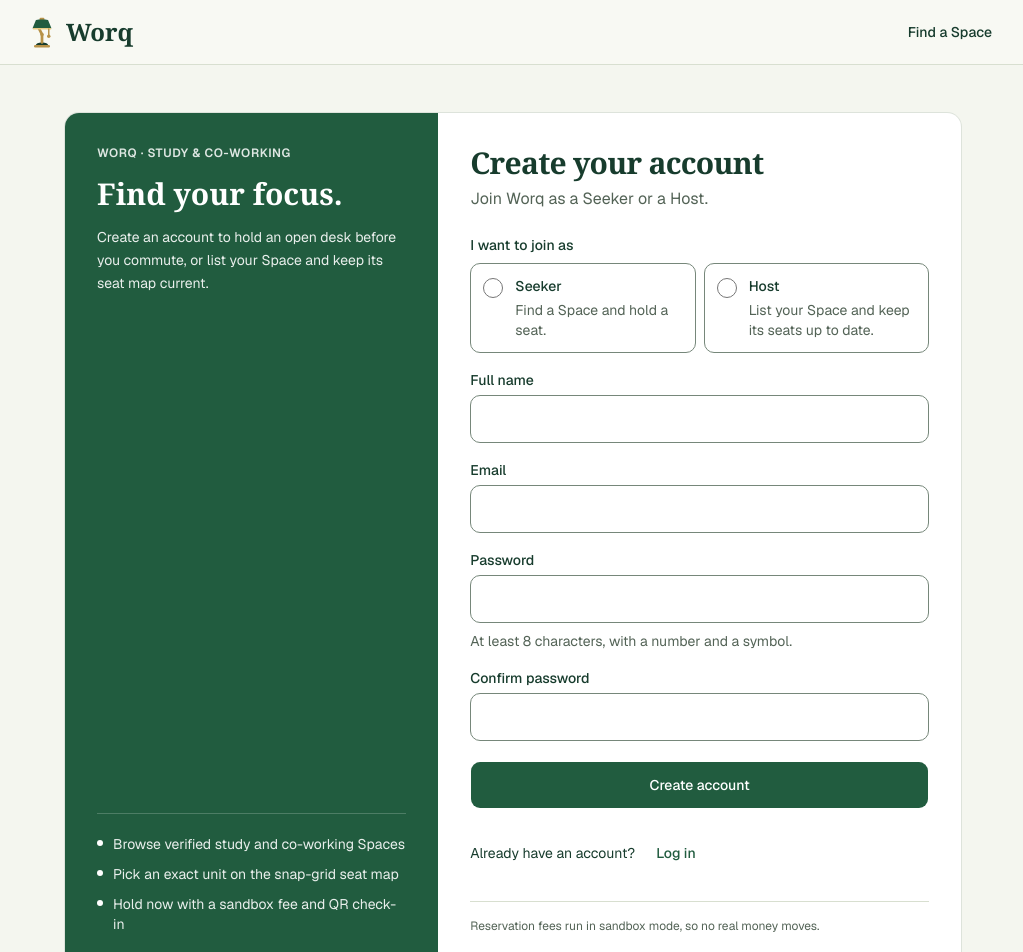
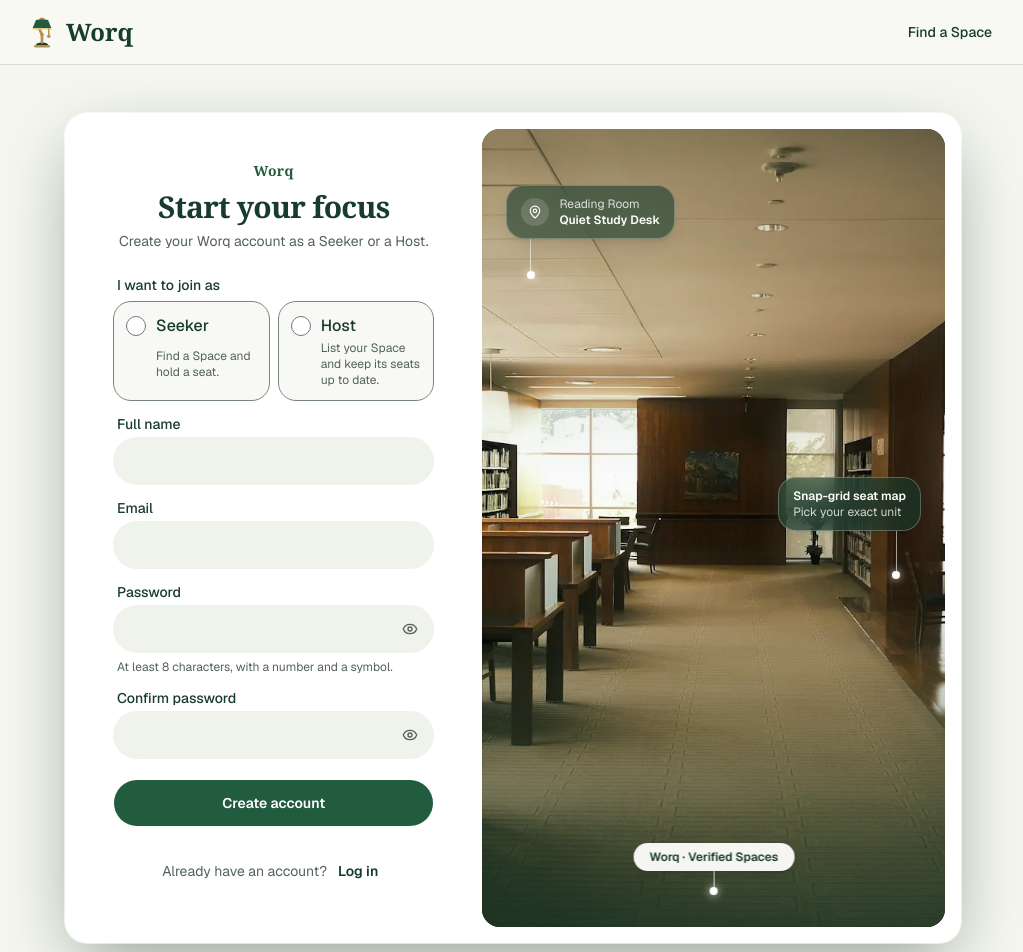
Before and after one commit to dreeyanzz/studyhub, a Next.js app: page /register in a window 1280 px wide. Shown: the top 952 px of the page, without its empty margins (127-1150 px from the left). Built offline with nearby package versions, Linux system fonts and the light colour scheme.

Commit message:
feat(STORY-17): refine split auth card and password toggle

```diff
--- a/app/(auth)/_components/auth-shell.tsx
+++ b/app/(auth)/_components/auth-shell.tsx
@@ -1,73 +1,99 @@
 import type { ReactNode } from 'react'
-
-import { Card } from '@/components/ui/card'
-
-const highlights = [
-  'Browse verified study and co-working Spaces',
-  'Pick an exact unit on the snap-grid seat map',
-  'Hold now with a sandbox fee and QR check-in',
-]
+import Image from 'next/image'
+import { MapPin } from 'lucide-react'
 
 /**
- * Shared split-panel shell for /login and /register (STORY-17).
- * Stacks cleanly at 360 px and uses a two-column editorial card on md+ screens.
+ * Split white-and-photo card shell for /login and /register (STORY-17).
+ * Stacks cleanly on mobile and displays a framed study-space photo with
+ * floating frosted-glass map callouts on md+ screens.
  */
 export function AuthShell({
-  asideEyebrow,
-  asideTitle,
-  asideBody,
   title,
   subtitle,
   children,
 }: {
-  asideEyebrow: string
-  asideTitle: string
-  asideBody: string
   title: string
   subtitle: string
   children: ReactNode
 }) {
   return (
-    <Card className="w-full max-w-4xl self-start overflow-hidden p-0">
-      <div className="grid md:grid-cols-[minmax(0,5fr)_minmax(0,7fr)]">
-        <aside className="flex flex-col justify-between gap-6 bg-primary p-6 text-primary-foreground sm:p-8">
-          <div className="space-y-3">
-            <p className="text-xs font-semibold tracking-wider text-primary-foreground/85 uppercase">
-              {asideEyebrow}
-            </p>
-            <h2 className="font-heading text-2xl leading-snug font-semibold sm:text-3xl">
-              {asideTitle}
-            </h2>
-            <p className="text-sm leading-relaxed text-primary-foreground/90">
-              {asideBody}
-            </p>
-          </div>
-          <ul className="hidden space-y-2.5 border-t border-primary-foreground/20 pt-5 text-sm text-primary-foreground/90 md:block">
-            {highlights.map((item) => (
-              <li key={item} className="flex items-start gap-2.5">
-                <span
-                  aria-hidden="true"
-                  className="mt-1.5 size-1.5 shrink-0 rounded-full bg-primary-foreground"
-                />
-                <span>{item}</span>
-              </li>
-            ))}
-          </ul>
-        </aside>
-
-        <div className="flex flex-col gap-6 p-6 sm:p-8">
-          <div className="space-y-1.5">
-            <h1 className="font-heading text-3xl font-semibold tracking-tight">
+    <section
+      aria-labelledby="auth-title"
+      className="auth-split-card w-full max-w-4xl self-center rounded-3xl bg-card/95 p-3 shadow-[0_24px_70px_-15px_rgba(16,43,32,0.48)] ring-1 ring-white/60 backdrop-blur-md sm:p-4"
+    >
+      <div className="grid gap-4 md:grid-cols-[minmax(0,5fr)_minmax(0,6fr)]">
+        <div className="flex flex-col justify-center px-4 py-6 sm:px-8 sm:py-8">
+          <p className="mb-2 text-center font-heading text-sm font-semibold tracking-wide text-primary">
+            Worq
+          </p>
+          <div className="mb-6 space-y-1.5 text-center">
+            <h1
+              id="auth-title"
+              className="font-heading text-3xl font-semibold tracking-tight text-foreground"
+            >
               {title}
             </h1>
-            <p className="text-base text-muted-foreground">{subtitle}</p>
+            <p className="text-sm text-muted-foreground">{subtitle}</p>
           </div>
           {children}
-          <p className="border-t border-border pt-4 text-xs text-muted-foreground">
-            Reservation fees run in sandbox mode, so no real money moves.
-          </p>
+        </div>
+
+        <div className="relative hidden min-h-[28rem] overflow-hidden rounded-2xl bg-primary md:block">
+          <Image
+            src="/images/public-landing/library.webp"
+            alt=""
+            fill
+            sizes="(min-width: 768px) 45vw, 0px"
+            className="object-cover"
+            priority
+          />
+          <div
+            aria-hidden="true"
+            className="absolute inset-0 bg-gradient-to-t from-[#173c2d]/60 via-transparent to-[#173c2d]/20"
+          />
+
+          {/* Floating frosted-glass study-space callouts */}
+          <div
+            aria-hidden="true"
+            className="auth-pin-a absolute top-14 left-6 flex flex-col items-start"
+          >
+            <div className="flex items-center gap-2.5 rounded-2xl border border-white/25 bg-[#173c2d]/60 px-3.5 py-2.5 text-white shadow-lg backdrop-blur-md">
+              <span className="flex size-7 items-center justify-center rounded-full bg-white/15">
+                <MapPin className="size-3.5" />
+              </span>
+              <div className="leading-tight">
+                <p className="text-xs text-white/80">Reading Room</p>
+                <p className="text-xs font-semibold">Quiet Study Desk</p>
+              </div>
+            </div>
+            <div className="ml-6 h-8 w-px bg-white/60" />
+            <div className="ml-[21px] size-2 rounded-full bg-white shadow-[0_0_8px_rgba(255,255,255,0.9)]" />
+          </div>
+
+          <div
+            aria-hidden="true"
+            className="auth-pin-b absolute top-1/2 right-6 flex -translate-y-1/2 flex-col items-end"
+          >
+            <div className="rounded-2xl border border-white/25 bg-[#173c2d]/60 px-3.5 py-2.5 text-white shadow-lg backdrop-blur-md">
+              <p className="text-xs font-semibold">Snap-grid seat map</p>
+              <p className="text-xs text-white/80">Pick your exact unit</p>
+            </div>
+            <div className="mr-6 h-10 w-px bg-white/60" />
+            <div className="mr-[21px] size-2 rounded-full bg-white shadow-[0_0_8px_rgba(255,255,255,0.9)]" />
+          </div>
+
+          <div
+            aria-hidden="true"
+            className="auth-pin-c absolute bottom-8 left-1/2 flex flex-col items-center"
+          >
+            <div className="rounded-full bg-white/95 px-4 py-1.5 text-xs font-semibold text-foreground shadow-md backdrop-blur-md">
+              Worq · Verified Spaces
+            </div>
+            <div className="h-4 w-px bg-white/80" />
+            <div className="size-2 rounded-full bg-white shadow-[0_0_8px_rgba(255,255,255,0.9)]" />
+          </div>
         </div>
       </div>
-    </Card>
+    </section>
   )
 }
--- a/app/(auth)/_components/form-field.tsx
+++ b/app/(auth)/_components/form-field.tsx
@@ -1,7 +1,11 @@
-import type { ComponentProps } from 'react'
+'use client'
+
+import { useState, type ComponentProps } from 'react'
+import { Eye, EyeOff } from 'lucide-react'
 
 import { Input } from '@/components/ui/input'
 import { Label } from '@/components/ui/label'
+import { cn } from '@/lib/utils'
 
 type FormFieldProps = ComponentProps<typeof Input> & {
   /** Also the input's name, which the Zod schema reads. */
@@ -13,29 +17,65 @@ type FormFieldProps = ComponentProps<typeof Input> & {
 
 // A labelled input whose hint and first error are announced with it
 // (STORY-03 design §3: aria-invalid and aria-describedby).
-export function FormField({ id, label, hint, errors, ...inputProps }: FormFieldProps) {
+export function FormField({
+  id,
+  label,
+  hint,
+  errors,
+  type,
+  className,
+  ...inputProps
+}: FormFieldProps) {
+  const [showPassword, setShowPassword] = useState(false)
+  const isPassword = type === 'password'
+  const effectiveType = isPassword && showPassword ? 'text' : type
   const error = errors?.[0]
   const describedBy = [hint && `${id}-hint`, error && `${id}-error`]
     .filter(Boolean)
     .join(' ')
 
   return (
-    <div className="flex flex-col gap-2">
-      <Label htmlFor={id}>{label}</Label>
+    <div className="flex flex-col gap-1.5">
+      <Label htmlFor={id} className="px-1 text-foreground">
+        {label}
+      </Label>
+      <div className="relative">
         <Input
           id={id}
           name={id}
+          type={effectiveType}
           aria-invalid={error ? true : undefined}
           aria-describedby={describedBy || undefined}
+          className={cn(
+            'rounded-full border-transparent bg-muted/85 px-4 text-foreground transition-colors placeholder:text-muted-foreground focus-visible:border-primary focus-visible:bg-background',
+            isPassword && 'pr-12',
+            className,
+          )}
           {...inputProps}
         />
+        {isPassword && (
+          <button
+            type="button"
+            onClick={() => setShowPassword((prev) => !prev)}
+            aria-label={showPassword ? 'Hide password' : 'Show password'}
+            aria-pressed={showPassword}
+            className="absolute top-0 right-0 flex size-12 items-center justify-center rounded-full text-muted-foreground transition-colors hover:text-foreground focus-visible:ring-3 focus-visible:ring-ring focus-visible:ring-offset-2 focus-visible:ring-offset-background focus-visible:outline-none"
+          >
+            {showPassword ? (
+              <EyeOff aria-hidden="true" className="size-4" />
+            ) : (
+              <Eye aria-hidden="true" className="size-4" />
+            )}
+          </button>
+        )}
+      </div>
       {hint && (
-        <p id={`${id}-hint`} className="text-sm text-muted-foreground">
+        <p id={`${id}-hint`} className="px-1 text-xs text-muted-foreground">
           {hint}
         </p>
       )}
       {error && (
-        <p id={`${id}-error`} className="text-sm text-destructive">
+        <p id={`${id}-error`} className="px-1 text-sm text-destructive">
           {error}
         </p>
       )}
--- /dev/null
+++ b/app/(auth)/auth.css
@@ -0,0 +1,65 @@
+@keyframes authCardEnter {
+  from {
+    opacity: 0;
+    transform: translateY(14px) scale(0.985);
+  }
+  to {
+    opacity: 1;
+    transform: translateY(0) scale(1);
+  }
+}
+
+@keyframes authPinFloatA {
+  0%,
+  100% {
+    transform: translate3d(0, 0, 0);
+  }
+  50% {
+    transform: translate3d(0, -6px, 0);
+  }
+}
+
+@keyframes authPinFloatB {
+  0%,
+  100% {
+    transform: translate3d(0, 0, 0);
+  }
+  50% {
+    transform: translate3d(0, 6px, 0);
+  }
+}
+
+@keyframes authPinFloatC {
+  0%,
+  100% {
+    transform: translate3d(-50%, 0, 0);
+  }
+  50% {
+    transform: translate3d(-50%, -5px, 0);
+  }
+}
+
+.auth-split-card {
+  animation: authCardEnter 480ms cubic-bezier(0.16, 1, 0.3, 1) both;
+}
+
+.auth-pin-a {
+  animation: authPinFloatA 5.5s ease-in-out infinite;
+}
+
+.auth-pin-b {
+  animation: authPinFloatB 6.5s ease-in-out infinite;
+}
+
+.auth-pin-c {
+  animation: authPinFloatC 6s ease-in-out infinite;
+}
+
+@media (prefers-reduced-motion: reduce) {
+  .auth-split-card,
+  .auth-pin-a,
+  .auth-pin-b,
+  .auth-pin-c {
+    animation: none;
+  }
+}
--- a/app/(auth)/layout.tsx
+++ b/app/(auth)/layout.tsx
@@ -2,6 +2,8 @@ import Link from 'next/link'
 
 import { buttonVariants } from '@/components/ui/button'
 import { cn } from '@/lib/utils'
+
+import './auth.css'
 
 // The shell around /login and /register: a way home or to discovery, then the form.
 export default function AuthLayout({ children }: LayoutProps<'/'>) {
@@ -69,7 +71,7 @@ export default function AuthLayout({ children }: LayoutProps<'/'>) {
       </header>
       <main
         id="main-content"
-        className="flex flex-1 justify-center bg-muted/40 px-4 py-8 sm:py-12"
+        className="flex flex-1 items-center justify-center bg-muted/40 px-4 py-8 sm:py-12"
       >
         {children}
       </main>
--- a/app/(auth)/login/page.tsx
+++ b/app/(auth)/login/page.tsx
@@ -4,6 +4,7 @@ import Link from 'next/link'
 import { Alert, AlertDescription } from '@/components/ui/alert'
 import { buttonVariants } from '@/components/ui/button'
 import { sanitizeReturnUrl } from '@/lib/validation/auth'
+import { cn } from '@/lib/utils'
 
 import { AuthShell } from '../_components/auth-shell'
 import { LoginForm } from './_components/login-form'
@@ -24,13 +25,7 @@ export default async function LoginPage({ searchParams }: PageProps<'/login'>) {
     : '/register'
 
   return (
-    <AuthShell
-      asideEyebrow="Worq · Study & Co-Working"
-      asideTitle="Your seat is waiting."
-      asideBody="Pick up where you left off—check open seats on your favourite Space's map or manage your Host check-ins."
-      title="Log in"
-      subtitle="Welcome back to Worq."
-    >
+    <AuthShell title="Welcome back" subtitle="Log in to continue to Worq.">
       <div className="flex flex-col gap-5">
         {linkFailed && (
           <Alert role="status">
@@ -40,9 +35,15 @@ export default async function LoginPage({ searchParams }: PageProps<'/login'>) {
           </Alert>
         )}
         <LoginForm returnUrl={returnUrl} />
-        <p className="flex flex-wrap items-center gap-x-1 text-sm">
+        <p className="flex flex-wrap items-center justify-center gap-x-1 text-sm text-muted-foreground">
           New to Worq?
-          <Link href={registerHref} className={buttonVariants({ variant: 'link' })}>
+          <Link
+            href={registerHref}
+            className={cn(
+              buttonVariants({ variant: 'link' }),
+              'px-1.5 font-semibold text-foreground',
+            )}
+          >
             Sign up
           </Link>
         </p>
--- a/app/(auth)/register/_components/register-form.tsx
+++ b/app/(auth)/register/_components/register-form.tsx
@@ -40,7 +40,7 @@ export function RegisterForm({
   const [email, setEmail] = useState(state.values?.email ?? '')
 
   return (
-    <form {...formProps} className="flex flex-col gap-5">
+    <form {...formProps} className="flex flex-col gap-4">
       {showServerMessage && state.formError && (
         <Alert variant="destructive">
           <AlertDescription>{state.formError}</AlertDescription>
@@ -64,7 +64,7 @@ export function RegisterForm({
         aria-describedby={roleError ? 'role-error' : undefined}
         className="flex flex-col gap-2"
       >
-        <legend id="role-legend" className="mb-2 text-sm font-medium">
+        <legend id="role-legend" className="mb-1.5 px-1 text-sm font-medium">
           I want to join as
         </legend>
         <div className="grid gap-2 sm:grid-cols-2">
@@ -72,7 +72,7 @@ export function RegisterForm({
             <label
               key={role.value}
               htmlFor={`role-${role.value}`}
-              className="grid min-h-12 cursor-pointer grid-cols-[auto_1fr] items-start gap-x-3 gap-y-1 rounded-lg border border-input p-3 has-checked:border-primary has-checked:bg-accent has-focus-visible:ring-3 has-focus-visible:ring-ring has-focus-visible:ring-offset-2 has-focus-visible:ring-offset-background"
+              className="grid min-h-12 cursor-pointer grid-cols-[auto_1fr] items-start gap-x-2.5 gap-y-0.5 rounded-2xl border border-input bg-muted/40 p-3 transition-colors has-checked:border-primary has-checked:bg-accent has-focus-visible:ring-3 has-focus-visible:ring-ring has-focus-visible:ring-offset-2 has-focus-visible:ring-offset-background"
             >
               <input
                 id={`role-${role.value}`}
@@ -89,7 +89,7 @@ export function RegisterForm({
               </span>
               <span
                 id={`role-${role.value}-text`}
-                className="text-sm text-muted-foreground"
+                className="text-xs text-muted-foreground"
               >
                 {role.text}
               </span>
@@ -97,7 +97,7 @@ export function RegisterForm({
           ))}
         </div>
         {roleError && (
-          <p id="role-error" className="text-sm text-destructive">
+          <p id="role-error" className="px-1 text-sm text-destructive">
             {roleError}
           </p>
         )}
@@ -139,7 +139,12 @@ export function RegisterForm({
         required
         errors={errors.confirmPassword}
       />
-      <Button type="submit" disabled={pending} focusableWhenDisabled>
+      <Button
+        type="submit"
+        className="mt-1 w-full rounded-full font-semibold transition-all duration-200 hover:-translate-y-0.5 hover:shadow-md active:translate-y-0"
+        disabled={pending}
+        focusableWhenDisabled
+      >
         {pending ? 'Creating your account…' : 'Create account'}
       </Button>
     </form>
--- a/app/(auth)/register/page.tsx
+++ b/app/(auth)/register/page.tsx
@@ -3,6 +3,7 @@ import Link from 'next/link'
 
 import { buttonVariants } from '@/components/ui/button'
 import { sanitizeReturnUrl } from '@/lib/validation/auth'
+import { cn } from '@/lib/utils'
 
 import { AuthShell } from '../_components/auth-shell'
 import { RegisterForm } from './_components/register-form'
@@ -27,17 +28,20 @@ export default async function RegisterPage({ searchParams }: PageProps<'/registe
 
   return (
     <AuthShell
-      asideEyebrow="Worq · Study & Co-Working"
-      asideTitle="Find your focus."
-      asideBody="Create an account to hold an open desk before you commute, or list your Space and keep its seat map current."
-      title="Create your account"
-      subtitle="Join Worq as a Seeker or a Host."
+      title="Start your focus"
+      subtitle="Create your Worq account as a Seeker or a Host."
     >
       <div className="flex flex-col gap-5">
         <RegisterForm returnUrl={returnUrl} defaultRole={defaultRole} />
-        <p className="flex flex-wrap items-center gap-x-1 text-sm">
+        <p className="flex flex-wrap items-center justify-center gap-x-1 text-sm text-muted-foreground">
           Already have an account?
-          <Link href={loginHref} className={buttonVariants({ variant: 'link' })}>
+          <Link
+            href={loginHref}
+            className={cn(
+              buttonVariants({ variant: 'link' }),
+              'px-1.5 font-semibold text-foreground',
+            )}
+          >
             Log in
           </Link>
         </p>
```
Also changed, not shown: app/(auth)/login/_components/login-form.tsx (+7 -2 lines). Lines whose indentation alone changed are shown as unchanged.
